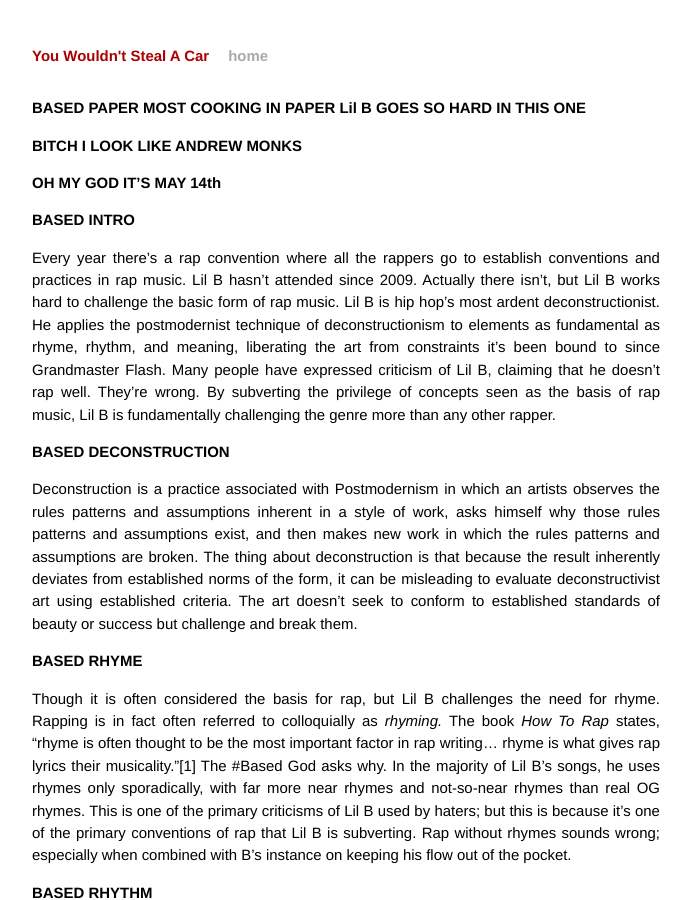
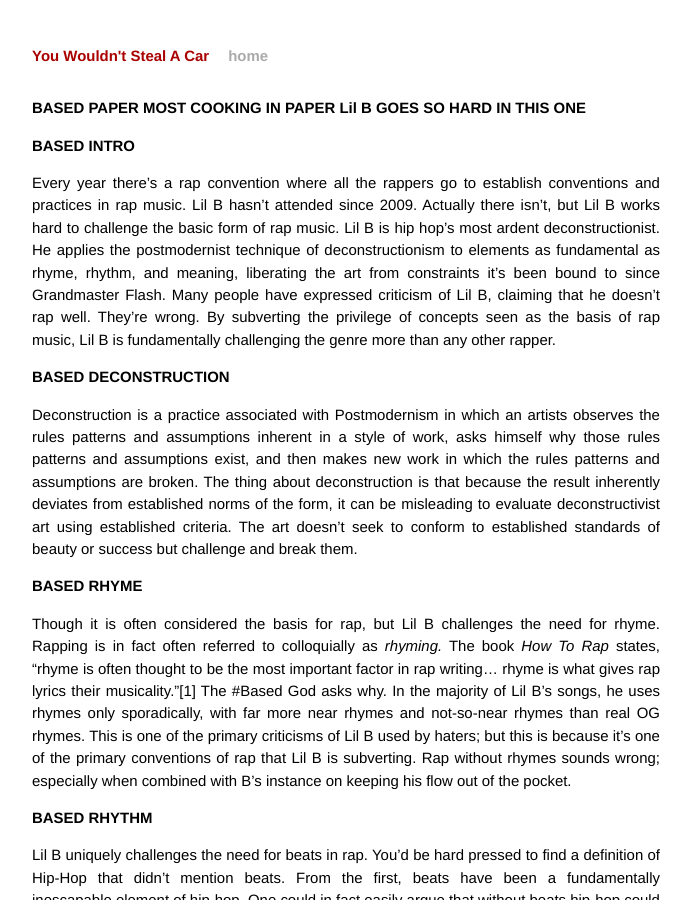
Before and after one commit to amonks/hip-hop-analysis, a Jekyll site: the page built from _posts/2013-05-14-lilb.md, in a window 1280 px wide and 900 px high. Shown: the whole window, without its empty margins (294-985 px from the left). Built offline with Jekyll 4.4.1, drawn with Linux system fonts in a browser that asks for light colours; Markdown is read by kramdown in place of the engine named in the settings.

```diff
--- a/_posts/2013-05-14-lilb.md
+++ b/_posts/2013-05-14-lilb.md
@@ -5,11 +5,7 @@
 
 ---
 
-#BASED PAPER MOST COOKING IN PAPER Lil B GOES SO HARD IN THIS ONE
-
-#BITCH I LOOK LIKE ANDREW MONKS
-
-#OH MY GOD IT’S MAY 14th
+# BASED PAPER MOST COOKING IN PAPER Lil B GOES SO HARD IN THIS ONE
 
 ## BASED INTRO
 
```
